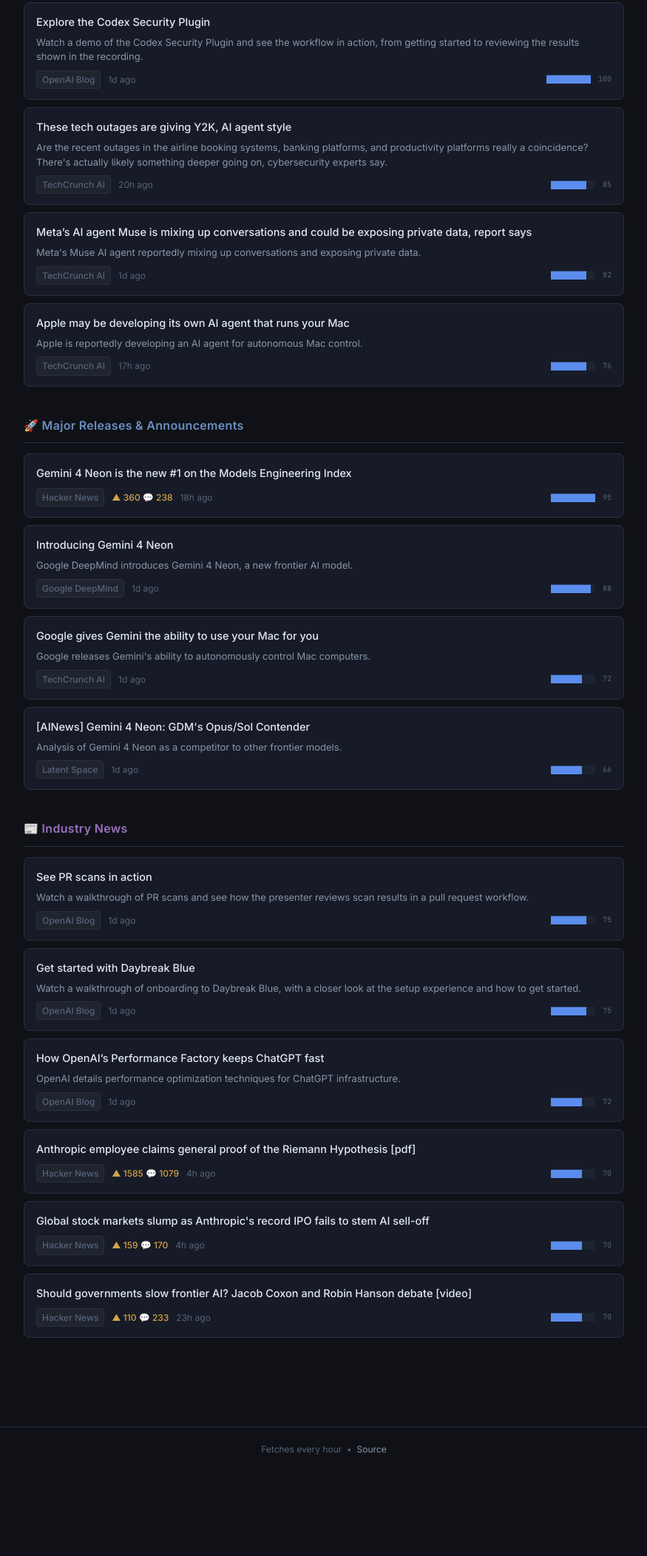
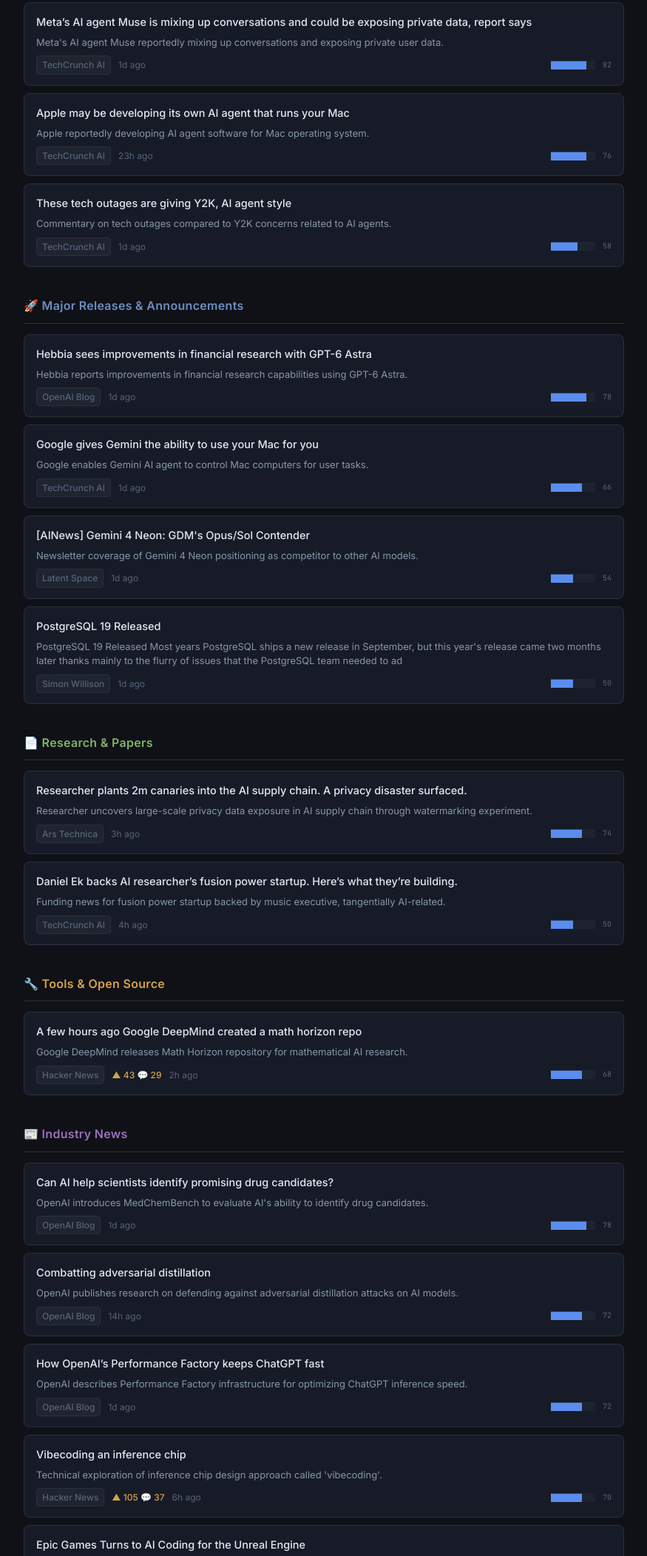
Before and after one commit to kevin-cantwell/ai-digest, a plain HTML site: page index.html in a window 1280 px wide. Shown: the part 375-2479 px from the top of the page at 74% size, without its empty margins (202-1077 px from the left). Before the commit the page ends 2364 px from the top, so only its background shows below. Drawn offline with Linux system fonts and the light colour scheme.

Commit message:
digest: 2026-11-21 00:35 UTC

```diff
--- a/index.html
+++ b/index.html
@@ -4,7 +4,7 @@
   <meta charset="UTF-8">
   <meta name="viewport" content="width=device-width, initial-scale=1.0">
   <meta http-equiv="refresh" content="300">
-  <title>AI Digest — 2026-11-20</title>
+  <title>AI Digest — 2026-11-21</title>
   <link rel="preconnect" href="https://fonts.googleapis.com">
   <link rel="preconnect" href="https://fonts.gstatic.com" crossorigin>
   <link href="https://fonts.googleapis.com/css2?family=Inter:wght@300;400;500;600;700&family=JetBrains+Mono:wght@400;500&display=swap" rel="stylesheet">
@@ -246,7 +246,7 @@
   <div class="header-inner">
     <div class="logo">AI Digest<span class="logo-dot">.</span></div>
     <div class="header-meta">
-      <span class="header-date" id="header-date" data-utc="2026-11-20T18:17:14Z">Friday, November 20, 2026 — 18:17 UTC</span>
+      <span class="header-date" id="header-date" data-utc="2026-11-21T00:35:18Z">Saturday, November 21, 2026 — 00:35 UTC</span>
       <script>
         (function() {
           var el = document.getElementById('header-date');
@@ -259,7 +259,7 @@
       <span class="header-updated" id="header-updated">Updated just now</span>
       <script>
         (function() {
-          var builtAt = new Date("2026-11-20T18:17:14Z");
+          var builtAt = new Date("2026-11-21T00:35:18Z");
           function updateAge() {
             var mins = Math.floor((Date.now() - builtAt.getTime()) / 60000);
             var el = document.getElementById('header-updated');
@@ -275,16 +275,14 @@
           setInterval(updateAge, 60000);
         })();
       </script>
-      <span class="header-count">14 stories</span>
+      <span class="header-count">16 stories</span>
     </div>
   </div>
 </header>
 
 <main>
   <div class="tldr-box">
-    <p class="tldr-text"># Top AI Developments Summary
-
-Google DeepMind&#x27;s Gemini 4 Neon has achieved top ranking on the Models Engineering Index, while Google is expanding Gemini&#x27;s capabilities to control Mac computers directly. Meanwhile, security concerns have emerged across multiple AI platforms, including a reported data exposure issue with Meta&#x27;s Muse AI agent and OpenAI&#x27;s introduction of new security tools like the Codex Security Plugin.</p>
+    <p class="tldr-text">Meta&#x27;s AI agent Muse is experiencing data leakage issues that could expose private conversations, while researchers have demonstrated privacy vulnerabilities in AI supply chains through watermarking techniques. Meanwhile, advances in AI applications are expanding across sectors, including improvements in financial research with GPT-6 Astra and investigations into AI&#x27;s potential for drug discovery and software development.</p>
   </div>
 
 
@@ -293,33 +291,9 @@ Google DeepMind&#x27;s Gemini 4 Neon has achieved top ranking on the Models Engi
       <div class="cards">
       <div class="card">
         <div class="card-header">
-          <a class="card-title" href="https://openai.com/business/learn/codex-security-plugin-demo" target="_blank" rel="noopener noreferrer">Explore the Codex Security Plugin</a>
-        </div>
-        <p class="item-summary">Watch a demo of the Codex Security Plugin and see the workflow in action, from getting started to reviewing the results shown in the recording.</p>
-        <div class="card-meta">
-          <a class="source" href="https://openai.com/business/learn/codex-security-plugin-demo" target="_blank" rel="noopener noreferrer">OpenAI Blog</a>
-
-          <span class="age">1d ago</span>
-          <span class="score-bar" title="Quality score: 100/100"><span class="bar-filled">██████████</span><span class="bar-empty"></span> <span class="score-num">100</span></span>
-        </div>
-      </div>
-      <div class="card">
-        <div class="card-header">
-          <a class="card-title" href="https://techcrunch.com/2026/11/19/these-tech-outages-are-giving-y2k-ai-agent-style/" target="_blank" rel="noopener noreferrer">These tech outages are giving Y2K, AI agent style</a>
-        </div>
-        <p class="item-summary">Are the recent outages in the airline booking systems, banking platforms, and productivity platforms really a coincidence? There&#x27;s actually likely something deeper going on, cybersecurity experts say.</p>
-        <div class="card-meta">
-          <a class="source" href="https://techcrunch.com/2026/11/19/these-tech-outages-are-giving-y2k-ai-agent-style/" target="_blank" rel="noopener noreferrer">TechCrunch AI</a>
-
-          <span class="age">20h ago</span>
-          <span class="score-bar" title="Quality score: 85/100"><span class="bar-filled">████████</span><span class="bar-empty">░░</span> <span class="score-num">85</span></span>
-        </div>
-      </div>
-      <div class="card">
-        <div class="card-header">
           <a class="card-title" href="https://techcrunch.com/2026/11/19/metas-ai-agent-muse-is-mixing-up-conversations-and-exposing-private-data-report-says/" target="_blank" rel="noopener noreferrer">Meta’s AI agent Muse is mixing up conversations and could be exposing private data, report says</a>
         </div>
-        <p class="item-summary">Meta&#x27;s Muse AI agent reportedly mixing up conversations and exposing private data.</p>
+        <p class="item-summary">Meta&#x27;s AI agent Muse reportedly mixing up conversations and exposing private user data.</p>
         <div class="card-meta">
           <a class="source" href="https://techcrunch.com/2026/11/19/metas-ai-agent-muse-is-mixing-up-conversations-and-exposing-private-data-report-says/" target="_blank" rel="noopener noreferrer">TechCrunch AI</a>
 
@@ -331,12 +305,24 @@ Google DeepMind&#x27;s Gemini 4 Neon has achieved top ranking on the Models Engi
         <div class="card-header">
           <a class="card-title" href="https://techcrunch.com/2026/11/19/apple-may-be-developing-its-own-ai-agent-that-runs-your-mac/" target="_blank" rel="noopener noreferrer">Apple may be developing its own AI agent that runs your Mac</a>
         </div>
-        <p class="item-summary">Apple is reportedly developing an AI agent for autonomous Mac control.</p>
+        <p class="item-summary">Apple reportedly developing AI agent software for Mac operating system.</p>
         <div class="card-meta">
           <a class="source" href="https://techcrunch.com/2026/11/19/apple-may-be-developing-its-own-ai-agent-that-runs-your-mac/" target="_blank" rel="noopener noreferrer">TechCrunch AI</a>
 
-          <span class="age">17h ago</span>
+          <span class="age">23h ago</span>
           <span class="score-bar" title="Quality score: 76/100"><span class="bar-filled">████████</span><span class="bar-empty">░░</span> <span class="score-num">76</span></span>
+        </div>
+      </div>
+      <div class="card">
+        <div class="card-header">
+          <a class="card-title" href="https://techcrunch.com/2026/11/19/these-tech-outages-are-giving-y2k-ai-agent-style/" target="_blank" rel="noopener noreferrer">These tech outages are giving Y2K, AI agent style</a>
+        </div>
+        <p class="item-summary">Commentary on tech outages compared to Y2K concerns related to AI agents.</p>
+        <div class="card-meta">
+          <a class="source" href="https://techcrunch.com/2026/11/19/these-tech-outages-are-giving-y2k-ai-agent-style/" target="_blank" rel="noopener noreferrer">TechCrunch AI</a>
+
+          <span class="age">1d ago</span>
+          <span class="score-bar" title="Quality score: 58/100"><span class="bar-filled">██████</span><span class="bar-empty">░░░░</span> <span class="score-num">58</span></span>
         </div>
       </div>
       </div>
@@ -346,50 +332,96 @@ Google DeepMind&#x27;s Gemini 4 Neon has achieved top ranking on the Models Engi
       <div class="cards">
       <div class="card">
         <div class="card-header">
-          <a class="card-title" href="https://git-aarvin.github.io/mei/" target="_blank" rel="noopener noreferrer">Gemini 4 Neon is the new #1 on the Models Engineering Index</a>
+          <a class="card-title" href="https://openai.com/business/customer-stories/hebbia" target="_blank" rel="noopener noreferrer">Hebbia sees improvements in financial research with GPT-6 Astra</a>
         </div>
-
+        <p class="item-summary">Hebbia reports improvements in financial research capabilities using GPT-6 Astra.</p>
         <div class="card-meta">
-          <a class="source" href="https://news.ycombinator.com/item?id=50568130" target="_blank" rel="noopener noreferrer">Hacker News</a>
-          <span class="upvotes">▲ 360  💬 238</span>
-          <span class="age">18h ago</span>
-          <span class="score-bar" title="Quality score: 95/100"><span class="bar-filled">██████████</span><span class="bar-empty"></span> <span class="score-num">95</span></span>
-        </div>
-      </div>
-      <div class="card">
-        <div class="card-header">
-          <a class="card-title" href="https://deepmind.google/blog/introducing-gemini-4-neon/" target="_blank" rel="noopener noreferrer">Introducing Gemini 4 Neon</a>
-        </div>
-        <p class="item-summary">Google DeepMind introduces Gemini 4 Neon, a new frontier AI model.</p>
-        <div class="card-meta">
-          <a class="source" href="https://deepmind.google/blog/introducing-gemini-4-neon/" target="_blank" rel="noopener noreferrer">Google DeepMind</a>
+          <a class="source" href="https://openai.com/business/customer-stories/hebbia" target="_blank" rel="noopener noreferrer">OpenAI Blog</a>
 
           <span class="age">1d ago</span>
-          <span class="score-bar" title="Quality score: 88/100"><span class="bar-filled">█████████</span><span class="bar-empty">░</span> <span class="score-num">88</span></span>
+          <span class="score-bar" title="Quality score: 78/100"><span class="bar-filled">████████</span><span class="bar-empty">░░</span> <span class="score-num">78</span></span>
         </div>
       </div>
       <div class="card">
         <div class="card-header">
           <a class="card-title" href="https://techcrunch.com/2026/11/19/google-gives-gemini-the-ability-to-use-your-mac-for-you/" target="_blank" rel="noopener noreferrer">Google gives Gemini the ability to use your Mac for you</a>
         </div>
-        <p class="item-summary">Google releases Gemini&#x27;s ability to autonomously control Mac computers.</p>
+        <p class="item-summary">Google enables Gemini AI agent to control Mac computers for user tasks.</p>
         <div class="card-meta">
           <a class="source" href="https://techcrunch.com/2026/11/19/google-gives-gemini-the-ability-to-use-your-mac-for-you/" target="_blank" rel="noopener noreferrer">TechCrunch AI</a>
 
           <span class="age">1d ago</span>
-          <span class="score-bar" title="Quality score: 72/100"><span class="bar-filled">███████</span><span class="bar-empty">░░░</span> <span class="score-num">72</span></span>
+          <span class="score-bar" title="Quality score: 66/100"><span class="bar-filled">███████</span><span class="bar-empty">░░░</span> <span class="score-num">66</span></span>
         </div>
       </div>
       <div class="card">
         <div class="card-header">
           <a class="card-title" href="https://latent.space/p/ainews-gemini-4-neon-gdm-s-opus-sol-contender/" target="_blank" rel="noopener noreferrer">[AINews] Gemini 4 Neon: GDM&#x27;s Opus/Sol Contender</a>
         </div>
-        <p class="item-summary">Analysis of Gemini 4 Neon as a competitor to other frontier models.</p>
+        <p class="item-summary">Newsletter coverage of Gemini 4 Neon positioning as competitor to other AI models.</p>
         <div class="card-meta">
           <a class="source" href="https://latent.space/p/ainews-gemini-4-neon-gdm-s-opus-sol-contender/" target="_blank" rel="noopener noreferrer">Latent Space</a>
 
           <span class="age">1d ago</span>
-          <span class="score-bar" title="Quality score: 66/100"><span class="bar-filled">███████</span><span class="bar-empty">░░░</span> <span class="score-num">66</span></span>
+          <span class="score-bar" title="Quality score: 54/100"><span class="bar-filled">█████</span><span class="bar-empty">░░░░░</span> <span class="score-num">54</span></span>
+        </div>
+      </div>
+      <div class="card">
+        <div class="card-header">
+          <a class="card-title" href="https://simonwillison.net/2026/Nov/19/postgresql-19/" target="_blank" rel="noopener noreferrer">PostgreSQL 19 Released</a>
+        </div>
+        <p class="item-summary">PostgreSQL 19 Released Most years PostgreSQL ships a new release in September, but this year&#x27;s release came two months later thanks mainly to the flurry of issues that the PostgreSQL team needed to ad</p>
+        <div class="card-meta">
+          <a class="source" href="https://simonwillison.net/2026/Nov/19/postgresql-19/" target="_blank" rel="noopener noreferrer">Simon Willison</a>
+
+          <span class="age">1d ago</span>
+          <span class="score-bar" title="Quality score: 50/100"><span class="bar-filled">█████</span><span class="bar-empty">░░░░░</span> <span class="score-num">50</span></span>
+        </div>
+      </div>
+      </div>
+    </section>
+    <section class="digest-section">
+      <h2 class="section-title" style="color: #82b366;">📄 Research &amp; Papers</h2>
+      <div class="cards">
+      <div class="card">
+        <div class="card-header">
+          <a class="card-title" href="https://arstechnica.com/security/2026/11/a-leaky-ai-supply-chain-is-exposing-secret-user-data-at-an-alarming-rate/" target="_blank" rel="noopener noreferrer">Researcher plants 2m canaries into the AI supply chain. A privacy disaster surfaced.</a>
+        </div>
+        <p class="item-summary">Researcher uncovers large-scale privacy data exposure in AI supply chain through watermarking experiment.</p>
+        <div class="card-meta">
+          <a class="source" href="https://arstechnica.com/security/2026/11/a-leaky-ai-supply-chain-is-exposing-secret-user-data-at-an-alarming-rate/" target="_blank" rel="noopener noreferrer">Ars Technica</a>
+
+          <span class="age">3h ago</span>
+          <span class="score-bar" title="Quality score: 74/100"><span class="bar-filled">███████</span><span class="bar-empty">░░░</span> <span class="score-num">74</span></span>
+        </div>
+      </div>
+      <div class="card">
+        <div class="card-header">
+          <a class="card-title" href="https://techcrunch.com/2026/11/20/daniel-ek-backs-ai-researchers-fusion-power-startup-heres-what-theyre-building/" target="_blank" rel="noopener noreferrer">Daniel Ek backs AI researcher’s fusion power startup. Here’s what they’re building.</a>
+        </div>
+        <p class="item-summary">Funding news for fusion power startup backed by music executive, tangentially AI-related.</p>
+        <div class="card-meta">
+          <a class="source" href="https://techcrunch.com/2026/11/20/daniel-ek-backs-ai-researchers-fusion-power-startup-heres-what-theyre-building/" target="_blank" rel="noopener noreferrer">TechCrunch AI</a>
+
+          <span class="age">4h ago</span>
+          <span class="score-bar" title="Quality score: 50/100"><span class="bar-filled">█████</span><span class="bar-empty">░░░░░</span> <span class="score-num">50</span></span>
+        </div>
+      </div>
+      </div>
+    </section>
+    <section class="digest-section">
+      <h2 class="section-title" style="color: #d6a24a;">🔧 Tools &amp; Open Source</h2>
+      <div class="cards">
+      <div class="card">
+        <div class="card-header">
+          <a class="card-title" href="https://github.com/google-deepmind/math-horizon" target="_blank" rel="noopener noreferrer">A few hours ago Google DeepMind created a math horizon repo</a>
+        </div>
+        <p class="item-summary">Google DeepMind releases Math Horizon repository for mathematical AI research.</p>
+        <div class="card-meta">
+          <a class="source" href="https://news.ycombinator.com/item?id=50582629" target="_blank" rel="noopener noreferrer">Hacker News</a>
+          <span class="upvotes">▲ 43  💬 29</span>
+          <span class="age">2h ago</span>
+          <span class="score-bar" title="Quality score: 68/100"><span class="bar-filled">███████</span><span class="bar-empty">░░░</span> <span class="score-num">68</span></span>
         </div>
       </div>
       </div>
@@ -399,33 +431,33 @@ Google DeepMind&#x27;s Gemini 4 Neon has achieved top ranking on the Models Engi
       <div class="cards">
       <div class="card">
         <div class="card-header">
-          <a class="card-title" href="https://openai.com/business/learn/pr-scans-demo" target="_blank" rel="noopener noreferrer">See PR scans in action</a>
+          <a class="card-title" href="https://openai.com/index/introducing-medchembench" target="_blank" rel="noopener noreferrer">Can AI help scientists identify promising drug candidates?</a>
         </div>
-        <p class="item-summary">Watch a walkthrough of PR scans and see how the presenter reviews scan results in a pull request workflow.</p>
+        <p class="item-summary">OpenAI introduces MedChemBench to evaluate AI&#x27;s ability to identify drug candidates.</p>
         <div class="card-meta">
-          <a class="source" href="https://openai.com/business/learn/pr-scans-demo" target="_blank" rel="noopener noreferrer">OpenAI Blog</a>
+          <a class="source" href="https://openai.com/index/introducing-medchembench" target="_blank" rel="noopener noreferrer">OpenAI Blog</a>
 
           <span class="age">1d ago</span>
-          <span class="score-bar" title="Quality score: 75/100"><span class="bar-filled">████████</span><span class="bar-empty">░░</span> <span class="score-num">75</span></span>
+          <span class="score-bar" title="Quality score: 78/100"><span class="bar-filled">████████</span><span class="bar-empty">░░</span> <span class="score-num">78</span></span>
         </div>
       </div>
       <div class="card">
         <div class="card-header">
-          <a class="card-title" href="https://openai.com/business/learn/daybreak-blue-onboarding-demo" target="_blank" rel="noopener noreferrer">Get started with Daybreak Blue</a>
+          <a class="card-title" href="https://openai.com/index/combatting-adversarial-distillation" target="_blank" rel="noopener noreferrer">Combatting adversarial distillation</a>
         </div>
-        <p class="item-summary">Watch a walkthrough of onboarding to Daybreak Blue, with a closer look at the setup experience and how to get started.</p>
+        <p class="item-summary">OpenAI publishes research on defending against adversarial distillation attacks on AI models.</p>
         <div class="card-meta">
-          <a class="source" href="https://openai.com/business/learn/daybreak-blue-onboarding-demo" target="_blank" rel="noopener noreferrer">OpenAI Blog</a>
+          <a class="source" href="https://openai.com/index/combatting-adversarial-distillation" target="_blank" rel="noopener noreferrer">OpenAI Blog</a>
 
-          <span class="age">1d ago</span>
-          <span class="score-bar" title="Quality score: 75/100"><span class="bar-filled">████████</span><span class="bar-empty">░░</span> <span class="score-num">75</span></span>
+          <span class="age">14h ago</span>
+          <span class="score-bar" title="Quality score: 72/100"><span class="bar-filled">███████</span><span class="bar-empty">░░░</span> <span class="score-num">72</span></span>
         </div>
       </div>
       <div class="card">
         <div class="card-header">
           <a class="card-title" href="https://openai.com/index/how-openai-performance-factory-keeps-chatgpt-fast" target="_blank" rel="noopener noreferrer">How OpenAI’s Performance Factory keeps ChatGPT fast</a>
         </div>
-        <p class="item-summary">OpenAI details performance optimization techniques for ChatGPT infrastructure.</p>
+        <p class="item-summary">OpenAI describes Performance Factory infrastructure for optimizing ChatGPT inference speed.</p>
         <div class="card-meta">
           <a class="source" href="https://openai.com/index/how-openai-performance-factory-keeps-chatgpt-fast" target="_blank" rel="noopener noreferrer">OpenAI Blog</a>
 
@@ -435,38 +467,38 @@ Google DeepMind&#x27;s Gemini 4 Neon has achieved top ranking on the Models Engi
       </div>
       <div class="card">
         <div class="card-header">
-          <a class="card-title" href="https://alpo.ge/remark.pdf" target="_blank" rel="noopener noreferrer">Anthropic employee claims general proof of the Riemann Hypothesis [pdf]</a>
+          <a class="card-title" href="https://ankitg.me/blog/vibecoding-inference-chip/" target="_blank" rel="noopener noreferrer">Vibecoding an inference chip</a>
         </div>
-
+        <p class="item-summary">Technical exploration of inference chip design approach called &#x27;vibecoding&#x27;.</p>
         <div class="card-meta">
-          <a class="source" href="https://news.ycombinator.com/item?id=50574968" target="_blank" rel="noopener noreferrer">Hacker News</a>
-          <span class="upvotes">▲ 1585  💬 1079</span>
-          <span class="age">4h ago</span>
+          <a class="source" href="https://news.ycombinator.com/item?id=50579297" target="_blank" rel="noopener noreferrer">Hacker News</a>
+          <span class="upvotes">▲ 105  💬 37</span>
+          <span class="age">6h ago</span>
           <span class="score-bar" title="Quality score: 70/100"><span class="bar-filled">███████</span><span class="bar-empty">░░░</span> <span class="score-num">70</span></span>
         </div>
       </div>
       <div class="card">
         <div class="card-header">
-          <a class="card-title" href="https://www.theguardian.com/business/2026/nov/20/global-stock-markets-slump-anthropic-ipo-ai-sell-off" target="_blank" rel="noopener noreferrer">Global stock markets slump as Anthropic&#x27;s record IPO fails to stem AI sell-off</a>
+          <a class="card-title" href="https://spectrum.ieee.org/epic-games-unreal-engine-ai" target="_blank" rel="noopener noreferrer">Epic Games Turns to AI Coding for the Unreal Engine</a>
         </div>
-
+        <p class="item-summary">Epic Games integrates AI coding assistance into Unreal Engine development tools.</p>
         <div class="card-meta">
-          <a class="source" href="https://news.ycombinator.com/item?id=50574383" target="_blank" rel="noopener noreferrer">Hacker News</a>
-          <span class="upvotes">▲ 159  💬 170</span>
-          <span class="age">4h ago</span>
-          <span class="score-bar" title="Quality score: 70/100"><span class="bar-filled">███████</span><span class="bar-empty">░░░</span> <span class="score-num">70</span></span>
+          <a class="source" href="https://news.ycombinator.com/item?id=50573681" target="_blank" rel="noopener noreferrer">Hacker News</a>
+          <span class="upvotes">▲ 58  💬 60</span>
+          <span class="age">12h ago</span>
+          <span class="score-bar" title="Quality score: 66/100"><span class="bar-filled">███████</span><span class="bar-empty">░░░</span> <span class="score-num">66</span></span>
         </div>
       </div>
       <div class="card">
         <div class="card-header">
-          <a class="card-title" href="https://www.youtube.com/watch?v=lwfewYL7X0o" target="_blank" rel="noopener noreferrer">Should governments slow frontier AI? Jacob Coxon and Robin Hanson debate [video]</a>
+          <a class="card-title" href="https://techcrunch.com/2026/11/20/ai-claimed-a-solution-to-the-167-year-old-riemann-hypothesis-and-a-human-did-too/" target="_blank" rel="noopener noreferrer">AI claimed a solution to the 167-year-old Riemann hypothesis — and a human did, too</a>
         </div>
+        <p class="item-summary">AI and human researchers both claimed solutions to the Riemann hypothesis.</p>
+        <div class="card-meta">
+          <a class="source" href="https://techcrunch.com/2026/11/20/ai-claimed-a-solution-to-the-167-year-old-riemann-hypothesis-and-a-human-did-too/" target="_blank" rel="noopener noreferrer">TechCrunch AI</a>
 
-        <div class="card-meta">
-          <a class="source" href="https://news.ycombinator.com/item?id=50564366" target="_blank" rel="noopener noreferrer">Hacker News</a>
-          <span class="upvotes">▲ 110  💬 233</span>
-          <span class="age">23h ago</span>
-          <span class="score-bar" title="Quality score: 70/100"><span class="bar-filled">███████</span><span class="bar-empty">░░░</span> <span class="score-num">70</span></span>
+          <span class="age">5h ago</span>
+          <span class="score-bar" title="Quality score: 56/100"><span class="bar-filled">██████</span><span class="bar-empty">░░░░</span> <span class="score-num">56</span></span>
         </div>
       </div>
       </div>
```
Also changed, not shown: feed.xml (+103 -87 lines).
